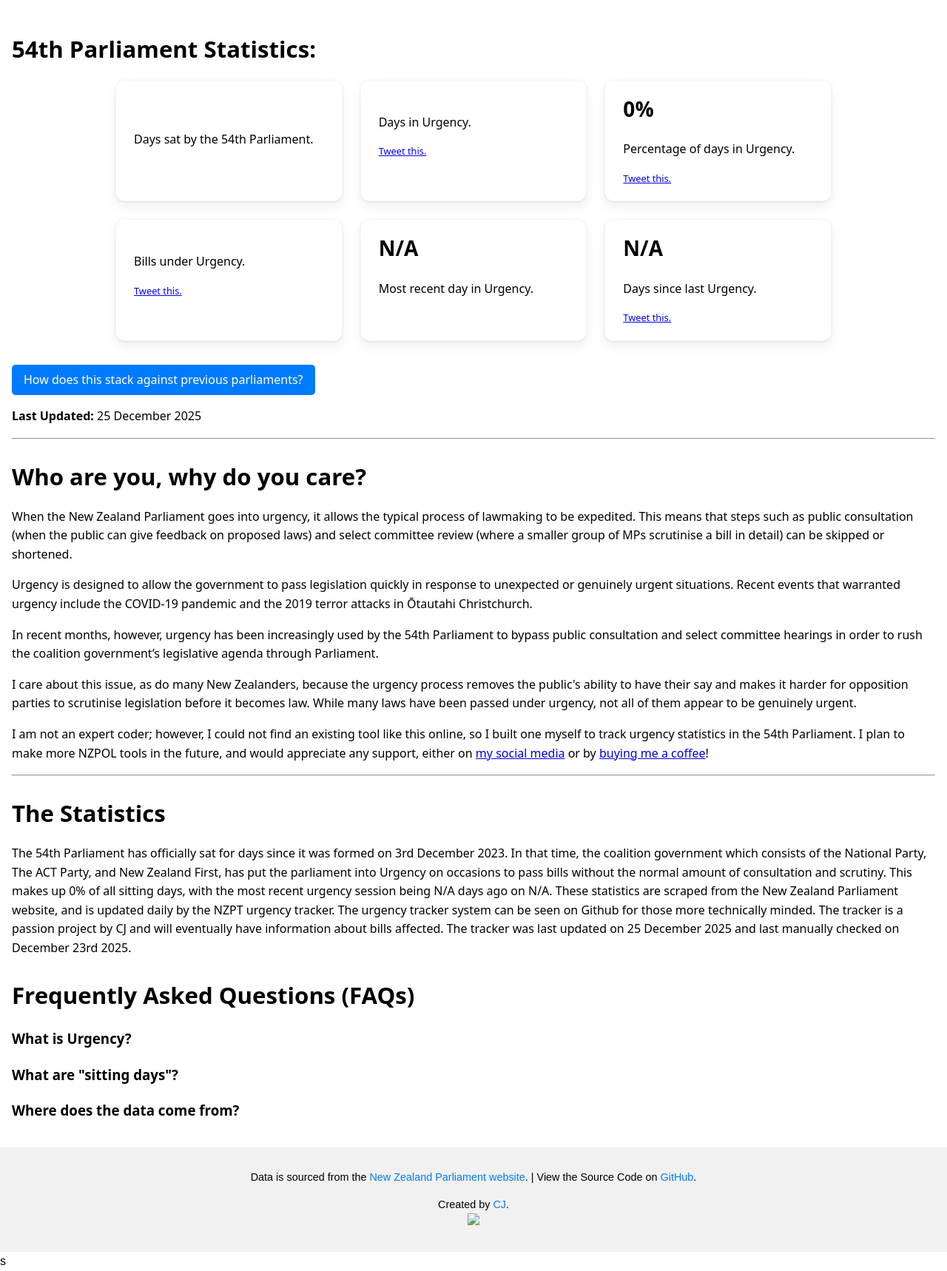
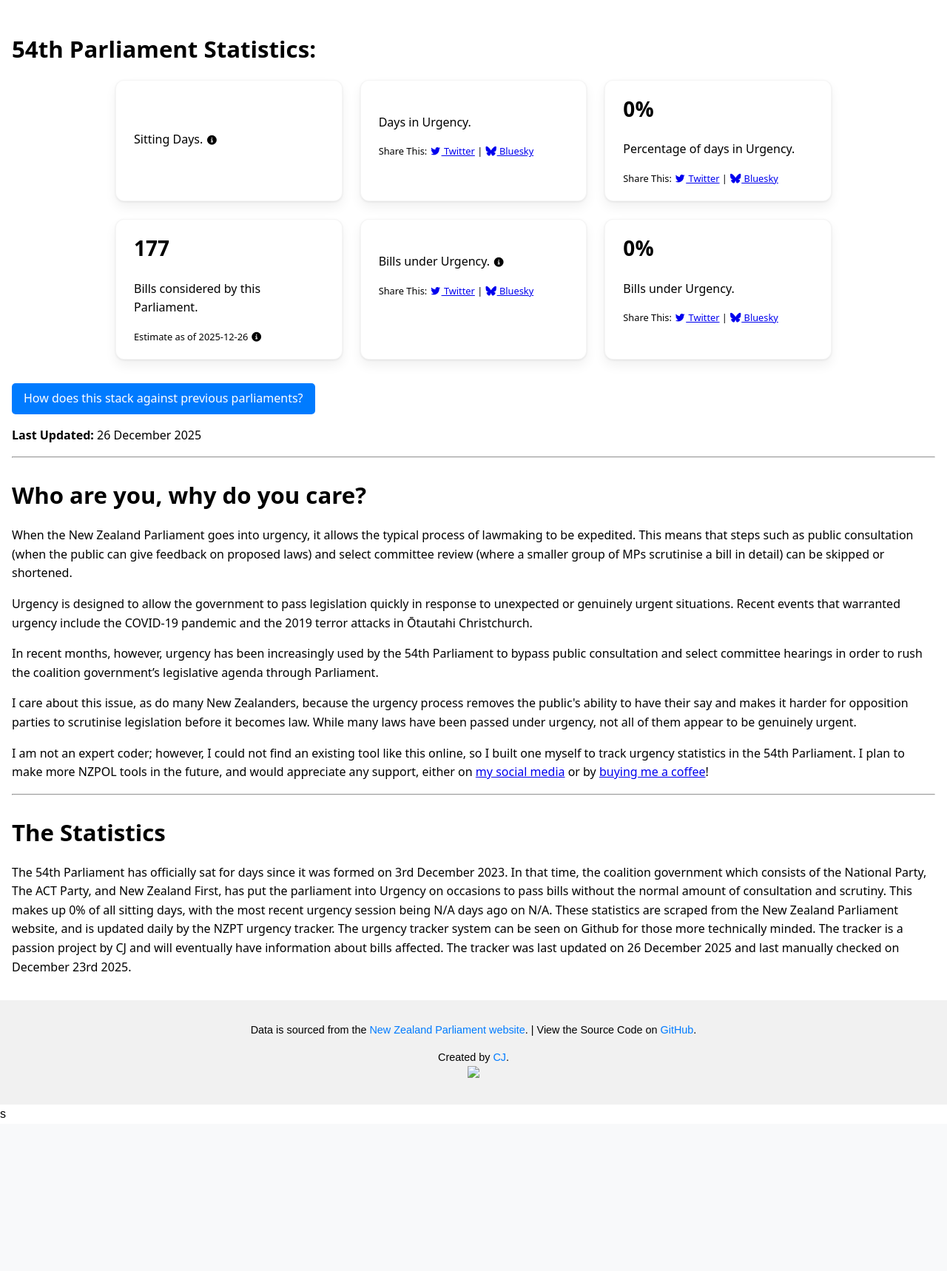
Before and after one commit to ItsHammy/nzpt-urgency, a PHP site: page / in a window 1280 px wide. Shown: the part 214-1932 px from the top of the page at 74% size. After the commit the page ends 1725 px from the top, so only its background shows below. Run offline with PHP 8.4, Linux system fonts and the light colour scheme; data that the repository does not hold is empty; some libraries are stand-ins or nearby versions.

Commit message:
Homepage improvements + Accurate count of Bills

```diff
--- a/web/historical/index.php
+++ b/web/historical/index.php
@@ -9,7 +9,7 @@ $num_days_urgency_54 = $db->querySingle('SELECT COUNT(id) FROM urgency WHERE in_
 $percent_urgency_54 = $num_days_sat_54 > 0 ? round(($num_days_urgency_54 / $num_days_sat_54) * 100, 2) : 0;
 $last_updated_54 = file_get_contents('../lastupdate.txt');
 $count_bills_affected_54 = $db->querySingle('SELECT COUNT(id) FROM bills');
-$count_total_bills_54 = '182';
+$count_total_bills_54 = (int)explode(',', (file_get_contents('../billcounter.txt')))[0];
 $ratio_urgent_54 = $count_total_bills_54 > 0 ? round(($count_bills_affected_54 / $count_total_bills_54) * 100, 2) : 0;
 
 // 53rd Parliament Stats
--- a/web/index.php
+++ b/web/index.php
@@ -3,15 +3,21 @@
 
 // Load data from urgency.sqlite3
 $db = new SQLite3('urgency.sqlite3');
+// Days Sat Info
 $num_days_sat = $db->querySingle('SELECT COUNT(id) FROM urgency');
 $num_days_urgency = $db->querySingle('SELECT COUNT(id) FROM urgency WHERE in_urgency = 1');
 $percent_urgency = $num_days_sat > 0 ? round(($num_days_urgency / $num_days_sat) * 100, 2) : 0;
 $last_day_urgent = $db->querySingle('SELECT date FROM urgency WHERE in_urgency = 1 ORDER BY date DESC LIMIT 1');
 $last_day_urgent_readable = $last_day_urgent ? (new DateTime($last_day_urgent))->format('d M Y') : 'N/A';
 $days_since_urgency = $last_day_urgent ? (new DateTime())->diff(new DateTime($last_day_urgent))->days : 'N/A';
+// Bills Info
+$count_bills_urgent = $db->querySingle('SELECT COUNT(id) FROM bills');
+$billcounter = file_get_contents('billcounter.txt');
+$count_bills_all = (int)explode(',', $billcounter)[0];
+$billcounter_date = explode(',', $billcounter)[1];
+$percent_bills_urgent = $count_bills_all > 0 ? round(($count_bills_urgent / $count_bills_all) * 100, 2) : 0;
+// Last Updated
 $last_updated = file_get_contents('lastupdate.txt');
-$count_bills_affected = $db->querySingle('SELECT COUNT(id) FROM bills');
-
 ?>
 
 
@@ -21,7 +27,7 @@ $count_bills_affected = $db->querySingle('SELECT COUNT(id) FROM bills');
     <meta charset="UTF-8">
     <meta name="viewport" content="width=device-width, initial-scale=1.0">
     <title>Urgency Statistics - NZPT</title>
-    <link rel="stylesheet" href="https://cdnjs.cloudflare.com/ajax/libs/font-awesome/6.0.0-beta3/css/all.min.css">
+    <link rel="stylesheet" href="https://cdnjs.cloudflare.com/ajax/libs/font-awesome/7.0.1/css/all.min.css" integrity="sha512-2SwdPD6INVrV/lHTZbO2nodKhrnDdJK9/kg2XD1r9uGqPo1cUbujc+IYdlYdEErWNu69gVcYgdxlmVmzTWnetw==" crossorigin="anonymous" referrerpolicy="no-referrer" />
     <link rel="stylesheet" href="https://cdnjs.cloudflare.com/ajax/libs/normalize/8.0.1/normalize.min.css">
     <link rel="stylesheet" href="https://cdnjs.cloudflare.com/ajax/libs/modern-normalize/1.0.0/modern-normalize.min.css">
     <link rel="stylesheet" href="assets/style.css">
@@ -64,32 +70,43 @@ $count_bills_affected = $db->querySingle('SELECT COUNT(id) FROM bills');
             <div class="stats-card-grid">
                 <div class="stats-card" id="day-sat">
                     <h2><span id="num-days-sat"><?php echo $num_days_sat; ?></span></h2>
-                    <p>Days sat by the 54th Parliament.</p>
+                    <p title="Sitting days can span multiple calendar days. Sitting days are counted as the number of days the Parliament was in session, which may include partial days.">Sitting Days. <small><i class="fa-solid fa-circle-info"></i></small></p>
                 </div>
                 <div class="stats-card" id="day-urgency">
                     <h2 class="stats-card__title"><span id="num-days-urgency"><?php echo $num_days_urgency; ?></span></h2>
                     <p>Days in Urgency.</p>
-                    <small><a target="_blank" href="https://twitter.com/intent/tweet?text=There%20has%20been%20<?php echo $num_days_urgency; ?>%20days%20that%20the%2054th%20(coalition-led)%20New%20Zealand%20Parliament%20have%20passed%20bills%20under%20urgency%2C%20avoiding%20public%20scrutiny.%20%23NZPOL%20Source%3A&url=https%3A%2F%2Fnzpt.cjs.nz%2F">Tweet this.</a></small>
+                    <small>Share This: <a target="_blank" href="https://twitter.com/intent/tweet?text=Did you know this parliament has spent <?php echo $num_days_urgency; ?> days under urgency? via nzpt.cjs.nz %23nzpol"><i class="fa-brands fa-twitter"></i> Twitter</a> | <a target="_blank"href="https://bsky.app/intent/compose?text=Did you know this parliament has spent <?php echo $num_days_urgency; ?> days under urgency? via nzpt.cjs.nz %23nzpol"><i class="fa-brands fa-bluesky"></i> Bluesky</a></small>
                 </div>
-                <div class="stats-card" id="percent-urgency">
+                <div class="stats-card" id="p-urgency">
                     <h2 class="stats-card__title"><span id="num-percent-urgency"><?php echo $percent_urgency; ?></span>%</h2>
                     <p>Percentage of days in Urgency.</p>
-                    <small><a target="_blank" href="https://twitter.com/intent/tweet?text=Did%20you%20know%20that%20<?php echo $percent_urgency; ?>%25%20of%20the%2054th%20New%20Zealand%20Parliament%20sitting%20days%20has%20been%20in%20urgency%3F&url=https%3A%2F%2Fnzpt.cjs.nz%2F">Tweet this.</a></small>
+                    <small>Share This: <a target="_blank" href="https://twitter.com/intent/tweet?text=Did you know the current Parliament has spent <?php echo $percent_urgency; ?>%25 of their days in urgency?! Source: nzpt.cjs.nz %23nzpol"><i class="fa-brands fa-twitter"></i> Twitter</a> | <a target="_blank"href="https://bsky.app/intent/compose?text=Did you know the current Parliament has spent <?php echo $percent_urgency; ?>% of their days in urgency?! Source: nzpt.cjs.nz %23nzpol"><i class="fa-brands fa-bluesky"></i> Bluesky</a></small>
                 </div>
-                <div class="stats-card" id="percent-urgency">
-                    <h2 class="stats-card__title"><span id="num-percent-urgency"><?php echo $count_bills_affected; ?></span></h2>
+                <div class="stats-card" id="total-bills">
+                    <h2 class="stats-card__title"><span id="num-percent-urgency"><?php echo $count_bills_all; ?></span></h2>
+                    <p>Bills considered by this Parliament.</p>
+                    <small title="The official bill count is not published until after a Parliament term has concluded. The number displayed on NZPT is calculated daily by scraping the Parliament website. This number includes Government Bills, Local Bills, and Member Bills.">Estimate as of <?php echo $billcounter_date; ?> <i class="fa-solid fa-circle-info"></i></small>
+                </div>
+                <div class="stats-card" id="bills-under-urgency">
+                    <h2 class="stats-card__title"><span id="num-percent-urgency"><?php echo $count_bills_urgent; ?></span></h2>
+                    <p title="This does not mean all parts of the bill were under urgency, but just one or more parts were.">Bills under Urgency. <small><i class="fa-solid fa-circle-info"></i></small></p>
+                    <small>Share This: <a target="_blank" href="https://twitter.com/intent/tweet?text=Did you know that this Parliament has considered <?php echo $count_bills_urgent; ?> bills under urgency? Source nzpt.cjs.nz %23nzpol"><i class="fa-brands fa-twitter"></i> Twitter</a> | <a target="_blank"href="https://bsky.app/intent/compose?text=Did you know that this Parliament has considered <?php echo $count_bills_urgent; ?> bills under urgency? Source nzpt.cjs.nz %23nzpol"><i class="fa-brands fa-bluesky"></i> Bluesky</a></small>
+                </div>
+                <div class="stats-card" id="percentage-bills-urgency">
+                    <h2 class="stats-card__title"><span id="num-percent-urgency"><?php echo $percent_bills_urgent; ?></span>%</h2>
                     <p title="This does not mean all parts of the bill were under urgency, but just one or more parts were.">Bills under Urgency.</p>
-                    <small><a target="_blank" href="https://twitter.com/intent/tweet?text=Under%20this%20government%2C%20the%20New%20Zealand%20Parliament%20has%20passed%20<?php echo $count_bills_affected; ?>%20bills%20under%20urgency!%20%23nzpol%20Source%3A&url=https%3A%2F%2Fnzpt.cjs.nz%2F">Tweet this.</a></small>
+                    <small>Share This: <a target="_blank" href="https://twitter.com/intent/tweet?text=Did you know that <?php echo $percent_bills_urgent; ?>%25 of bills considered by this Parliament were under urgency? Source nzpt.cjs.nz %23nzpol"><i class="fa-brands fa-twitter"></i> Twitter</a> | <a target="_blank"href="https://bsky.app/intent/compose?text=Did you know that <?php echo $percent_bills_urgent; ?>%25 of bills considered by this Parliament were under urgency? Source nzpt.cjs.nz %23nzpol"><i class="fa-brands fa-bluesky"></i> Bluesky</a></small>
                 </div>
-                <div class="stats-card" id="percent-urgency">
+                <!-- Temporarily hidden stats, will be re-added once useful
+                <div class="stats-card" id="most-recent-urgency">
                     <h2 class="stats-card__title"><span id="last-day-urgent"><?php echo $last_day_urgent_readable; ?></span></h2>
                     <p>Most recent day in Urgency.</p>
                 </div>
-                <div class="stats-card" id="percent-urgency">
+                <div class="stats-card" id="days-since-urgency">
                     <h2 class="stats-card__title"><span id="days-since-urgency"><?php echo $days_since_urgency; ?></span></h2>
-                    <p>Days since last Urgency.</p>
-                    <small><a target="_blank" href="https://twitter.com/intent/tweet?text=There%20has%20been%20<?php echo $days_since_urgency; ?>%20days%20since%20the%20NZ%20Government%20has%20been%20in%20Urgency!%20Check%20the%20stats%20here%3A&url=https%3A%2F%2Fnzpt.cjs.nz%2F">Tweet this.</a></small>
+                    <p>Days since last Urgency Motion.</p>
                 </div>
+                -->
             </div>
         <a href="historical/" class="button">How does this stack against previous parliaments?</a>
         <p><strong>Last Updated:</strong> <span id="last-updated"><?php echo $last_updated; ?></span></p>
@@ -120,17 +137,6 @@ $count_bills_affected = $db->querySingle('SELECT COUNT(id) FROM bills');
             <h2>The Statistics</h2>
             <?php echo "<p>The 54th Parliament has officially sat for $num_days_sat days since it was formed on 3rd December 2023. In that time, the coalition government which consists of the National Party, The ACT Party, and New Zealand First, has put the parliament into Urgency on $num_days_urgency occasions to pass $count_bills_affected bills without the normal amount of consultation and scrutiny. This makes up $percent_urgency% of all sitting days, with the most recent urgency session being $days_since_urgency days ago on $last_day_urgent_readable. These statistics are scraped from the New Zealand Parliament website, and is updated daily by the NZPT urgency tracker. The urgency tracker system can be seen on Github for those more technically minded. The tracker is a passion project by CJ and will eventually have information about bills affected. The tracker was last updated on $last_updated and last manually checked on December 23rd 2025.</p>";?>
         </div>
-        <section id="faqs">
-            <h2>Frequently Asked Questions (FAQs)</h2>
-            <h3>What is Urgency?</h3>
-            <p>Urgency is a parliamentary procedure that allows the government to expedite the legislative process for certain bills. When a bill is declared urgent, it can bypass some of the usual stages of scrutiny, allowing it to be debated and passed more quickly than under normal circumstances.</p>
-
-            <h3>What are "sitting days"?</h3>
-            <p>Sitting Days refer to the days when the New Zealand Parliament is officially in session and conducting its business. These are the days when members of Parliament (should*) meet to debate, discuss, and make decisions on legislative matters. A sitting day can span one or more days if the parliament enters Urgency.</p>
-
-            <h3>Where does the data come from?</h3>
-            <p>The data is sourced from the official New Zealand Parliament website, ensuring accuracy and reliability. You can check out the code yourself <a href="https://github.com/itshammy/nzpt-urgency" target="_blank">on GitHub</a>.</p>
-        </section>
     </main>
     <footer>
         <p>Data is sourced from the <a href="https://www.parliament.nz/en" target="_blank">New Zealand Parliament website</a>. | View the Source Code on <a href="https://github.com/itshammy/nzpt-urgency" target="_blank">GitHub</a>.</p>
--- a/web/lastupdate.txt
+++ b/web/lastupdate.txt
@@ -1 +1 @@
-25 December 2025
+26 December 2025
```
